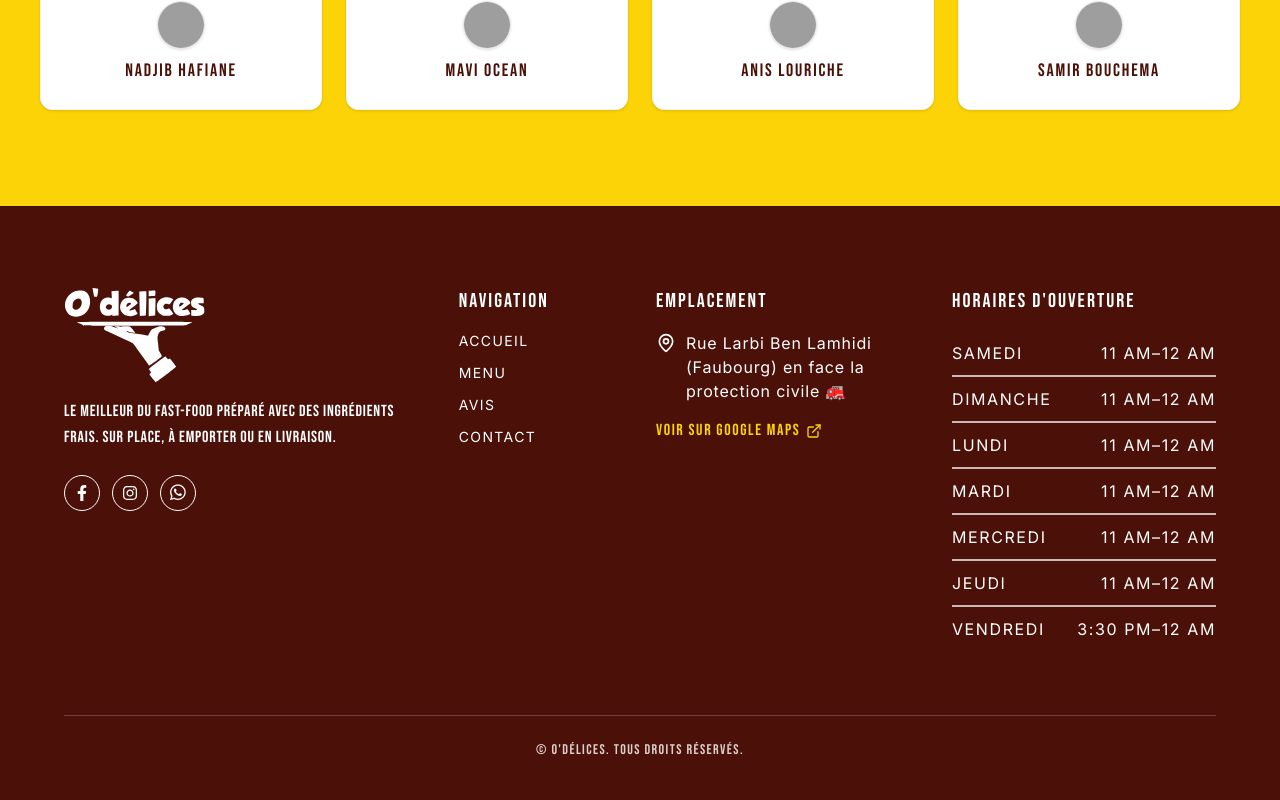
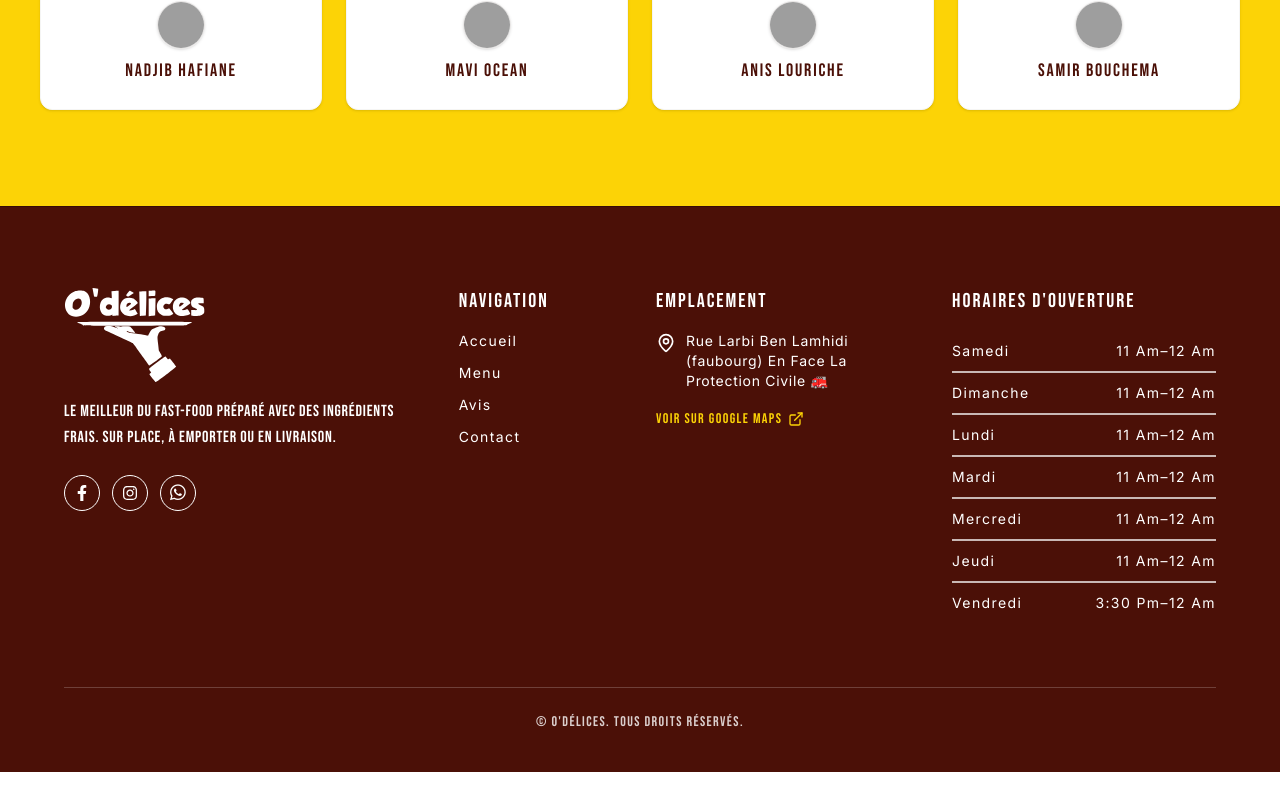
Before and after one commit to IsmailMan81F/odelice-website, a React (Vite) app: page / in a window 1280 px wide. Shown: the part 4688-5488 px from the top of the page. After the commit the page ends 5460 px from the top, so only its background shows below. Built offline with nearby package versions, Linux system fonts and the light colour scheme; grey boxes are pictures that could not be loaded.

Commit message:
fix: footer typography

```diff
--- a/src/components/Footer.tsx
+++ b/src/components/Footer.tsx
@@ -5,6 +5,13 @@ import { useLanguage } from '../context/LanguageContext';
 interface FooterProps {
   onNavigate?: (sectionId: string) => void;
 }
+
+const capitalizeText = (value: string) =>
+  value
+    .toLocaleLowerCase('fr-FR')
+    .split(' ')
+    .map((word) => (word ? `${word[0].toLocaleUpperCase('fr-FR')}${word.slice(1)}` : word))
+    .join(' ');
 
 export default function Footer({ onNavigate }: FooterProps) {
   const { language, t } = useLanguage();
@@ -91,13 +98,13 @@ export default function Footer({ onNavigate }: FooterProps) {
             <h4 className="text-xl tracking-widest text-white uppercase mb-4 font-normal">
               {t.footer.navigation}
             </h4>
-            <ul className="font-inter space-y-3 text-xs sm:text-sm text-white tracking-widest uppercase">
+            <ul className="font-inter space-y-3 text-xs sm:text-sm text-white tracking-widest">
               <li>
                 <button
                   onClick={() => scrollToSection('hero')}
                   className="text-white hover:text-[#FCD306] transition-colors tracking-widest cursor-pointer bg-transparent border-none p-0"
                 >
-                  {t.nav.home}
+                  {capitalizeText(t.nav.home)}
                 </button>
               </li>
               <li>
@@ -105,7 +112,7 @@ export default function Footer({ onNavigate }: FooterProps) {
                   onClick={() => scrollToSection('menu')}
                   className="text-white hover:text-[#FCD306] transition-colors tracking-widest cursor-pointer bg-transparent border-none p-0"
                 >
-                  {t.nav.menu}
+                  {capitalizeText(t.nav.menu)}
                 </button>
               </li>
               <li>
@@ -113,7 +120,7 @@ export default function Footer({ onNavigate }: FooterProps) {
                   onClick={() => scrollToSection('avis')}
                   className="text-white hover:text-[#FCD306] transition-colors tracking-widest cursor-pointer bg-transparent border-none p-0"
                 >
-                  {t.nav.reviews}
+                  {capitalizeText(t.nav.reviews)}
                 </button>
               </li>
               <li>
@@ -121,7 +128,7 @@ export default function Footer({ onNavigate }: FooterProps) {
                   onClick={() => scrollToSection('contact')}
                   className="text-white hover:text-[#FCD306] transition-colors tracking-widest cursor-pointer bg-transparent border-none p-0"
                 >
-                  {t.nav.contact}
+                  {capitalizeText(t.nav.contact)}
                 </button>
               </li>
             </ul>
@@ -132,15 +139,15 @@ export default function Footer({ onNavigate }: FooterProps) {
             <h4 className="text-xl tracking-widest text-white uppercase mb-4 font-normal">
               {t.footer.location}
             </h4>
-            <div className="font-inter flex items-start gap-2.5 text-white text-sm sm:text-base tracking-wider mb-4">
+            <div className="font-inter flex items-start gap-2.5 text-white text-xs sm:text-sm tracking-wider mb-4">
               <MapPin className="w-5 h-5 text-white shrink-0 mt-0.5" />
-              <span className="text-white">Rue Larbi Ben Lamhidi (Faubourg) en face la protection civile 🚒</span>
+              <span className="text-white">{capitalizeText('Rue Larbi Ben Lamhidi (Faubourg) en face la protection civile 🚒')}</span>
             </div>
             <button
               type="button"
-              className="inline-flex items-center gap-1.5 text-[#FCD306] hover:text-white transition-colors tracking-widest text-sm sm:text-base uppercase"
+              className="inline-flex items-center gap-1.5 text-[#FCD306] hover:text-white transition-colors tracking-widest text-xs sm:text-sm"
             >
-              <span>{t.footer.viewInGoogleMaps}</span>
+              <span>{capitalizeText(t.footer.viewInGoogleMaps)}</span>
               <ExternalLink className="w-4 h-4" />
             </button>
           </div>
@@ -150,14 +157,14 @@ export default function Footer({ onNavigate }: FooterProps) {
             <h4 className="text-xl tracking-widest text-white uppercase mb-4 font-normal">
               {t.footer.openingHours}
             </h4>
-            <div className="font-inter text-sm sm:text-base text-white divide-y-2 divide-white/70 tracking-wider">
+            <div className="font-inter text-xs sm:text-sm text-white divide-y-2 divide-white/70 tracking-wider">
               {openingHours.map((oh) => (
                 <div key={oh.day} className="flex justify-between py-2.5">
-                  <span className="text-white tracking-widest uppercase">
-                    {oh.day}
+                  <span className="text-white tracking-widest">
+                    {capitalizeText(oh.day)}
                   </span>
                   <span className="tracking-widest text-white">
-                    {oh.hours}
+                    {capitalizeText(oh.hours)}
                   </span>
                 </div>
               ))}
```
